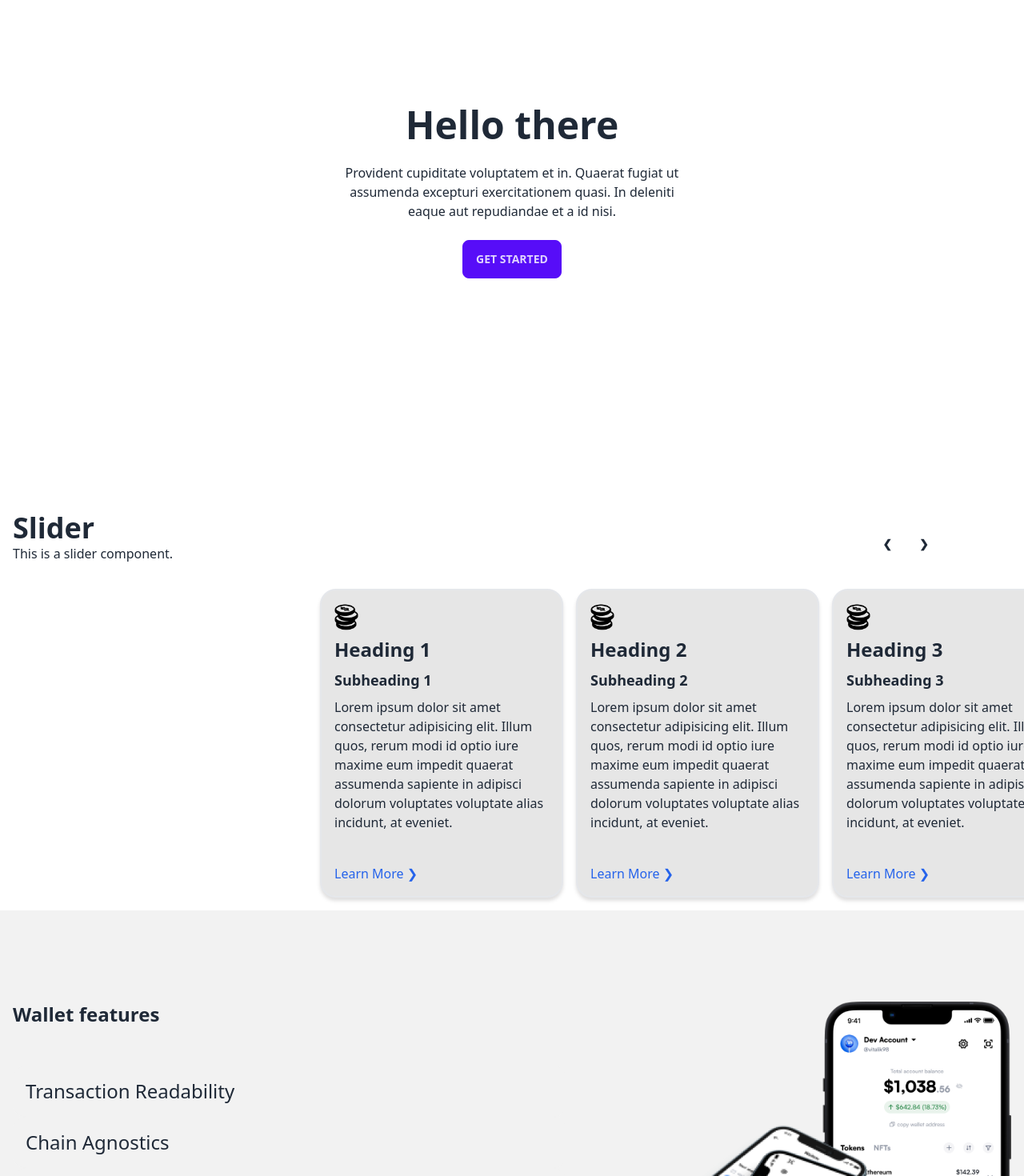
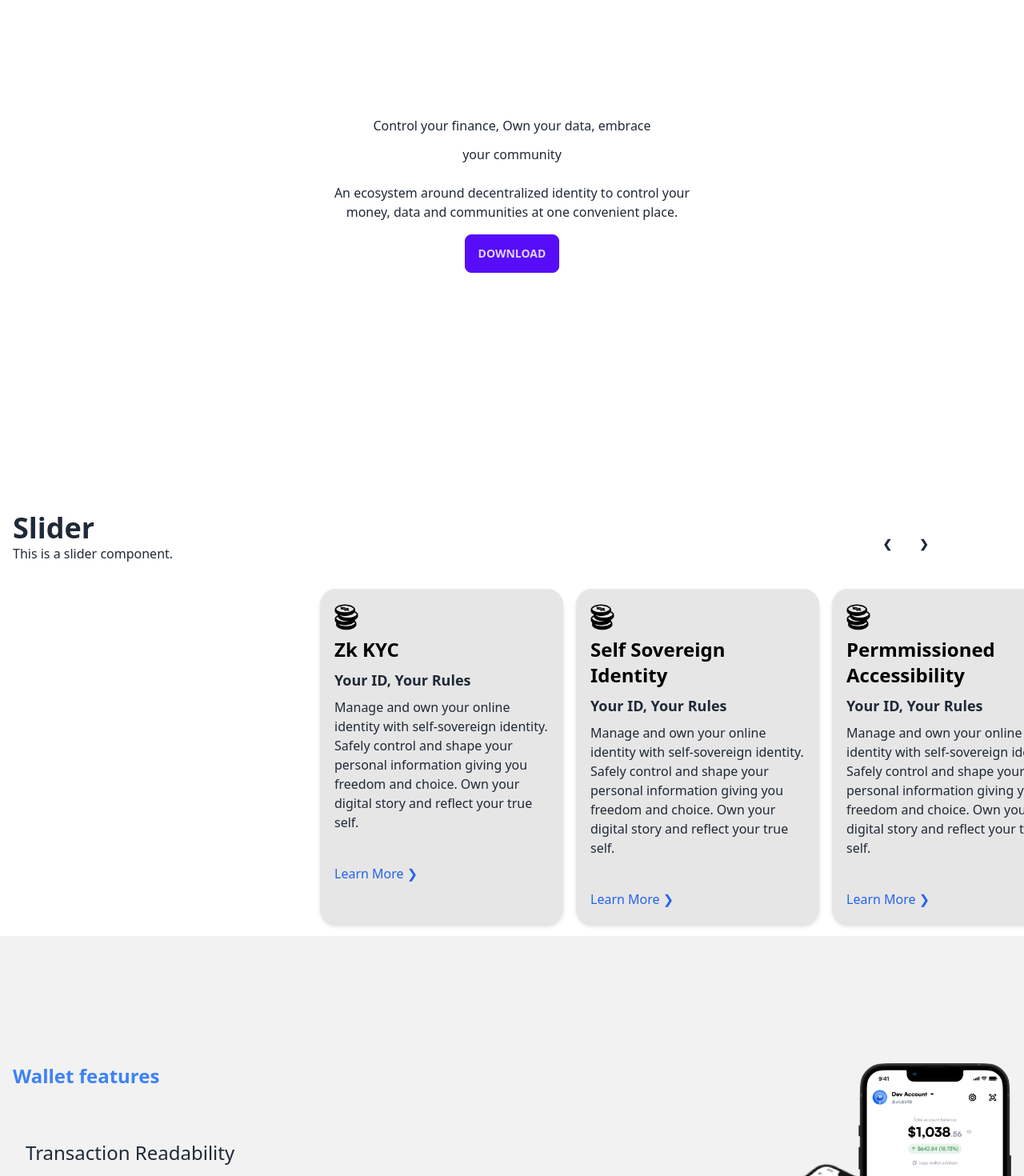
Before and after one commit to KartikeyCode/avex-website2023, a React (Create React App) app: page / in a window 1280 px wide. Shown: the part 960-2430 px from the top of the page at 80% size. Built offline with nearby package versions, Linux system fonts and the light colour scheme; the HTML template or start-up script is replaced by a standard one.

Commit message:
i wrote this

```diff
--- a/src/components/About.jsx
+++ b/src/components/About.jsx
@@ -5,9 +5,10 @@ const About = () => {
     <div className="hero min-h-screen bg-base-100">
         <div className="hero-content text-center">
             <div className="max-w-md">
-            <h1 className="text-5xl font-bold">Hello there</h1>
-            <p className="py-6">Provident cupiditate voluptatem et in. Quaerat fugiat ut assumenda excepturi exercitationem quasi. In deleniti eaque aut repudiandae et a id nisi.</p>
-            <button className="btn btn-primary">Get Started</button>
+            <h1 className="font-sf-pro text-1.9x1 font-medium leading-9 tracking-normal text-center mb-0.5">Control your finance, Own your data, embrace<br />your community</h1>
+
+            <p className="py-4 text-center font-sans font-medium text-22 leading-26 tracking-normal">An ecosystem around decentralized identity to control your <br />money, data and communities at one convenient place.</p>
+            <button className="btn btn-primary">Download</button>
             </div>
         </div>
     </div>
--- a/src/components/Features.jsx
+++ b/src/components/Features.jsx
@@ -5,27 +5,27 @@ import Accordian from './ui/Accordian'
 const FeaturesDetails = [
     {
         heading: 'Transaction Readability',
-        paragraph: 'Manage assets over diverse ecosystem of over 14 blockchain networks with support to additional networks soon'
+        paragraph: 'Truly understand your contact details and signature requests in a user friendly way allowing you to verify the specifics before signing any transactions. '
     },
     {
         heading: 'Chain Agnostics',
-        paragraph: 'Lorem ipsum dolor sit amet consectetur adipisicing elit. Dolorum, voluptatum!'
+        paragraph: 'Manage assets over diverse ecosystem of over 14 blockchain networks with support to additional networks soon. '
     },
     {
         heading: 'Eliminate Public Keys',
-        paragraph: 'Lorem ipsum dolor sit amet consectetur adipisicing elit. Dolorum, voluptatum!'
+        paragraph: 'Experience a unified blockchain experience by sending and receiving assets across multiple networks and apps using the .avex handle '
     },
     {
         heading: 'Advanced Send',
-        paragraph: 'Lorem ipsum dolor sit amet consectetur adipisicing elit. Dolorum, voluptatum!'
+        paragraph: ' Automatically consolidate and transfer scattered tokens across various networks ensuring the recipient receive the requested tokens in their preferred network. '
     },
     {
         heading: 'Scam Detection',
-        paragraph: 'Lorem ipsum dolor sit amet consectetur adipisicing elit. Dolorum, voluptatum!'
+        paragraph: 'Stop loosing your money and getting scammed by receiving alerts before signing any suspicious scam or faulty transactions. '
     },
     {
         heading: 'DeFi',
-        paragraph: 'Lorem ipsum dolor sit amet consectetur adipisicing elit. Dolorum, voluptatum!'
+        paragraph: 'Get full access to defi activities like lending, borrowing, swapping, staking, bridging and more across multiple networks all in one app'
     }
 ]
 
@@ -38,7 +38,7 @@ const Features = () => {
             <button className="btn btn-primary"><a href="/">Try now</a></button>
         </div>
         <div>
-            <h1 className="text-2xl font-bold mb-12">Wallet features</h1>
+        <h1 className="text-2xl font-bold mb-12 text-blue-500">Wallet features</h1>
             {FeaturesDetails.map((feature, index) => <Accordian key={index} {...feature} />)}
         </div>
     </div>
--- a/src/components/Hero.jsx
+++ b/src/components/Hero.jsx
@@ -5,8 +5,15 @@ const Hero = () => {
     <div className="hero min-h-screen bg-base-100">
         <div className="hero-content text-center">
             <div className="max-w-md">
-            <h1 className="text-5xl font-bold">Hello there</h1>
-            <p className="py-6">Provident cupiditate voluptatem et in. Quaerat fugiat ut assumenda excepturi exercitationem quasi. In deleniti eaque aut repudiandae et a id nisi.</p>
+            <h1 className="text-5xl font-bold text-center font-sans font-semibold text-40 leading-48 tracking-normal">
+             Your pass to <br />decentralized future
+            </h1>
+            <p className="py-6 text-center font-sans font-medium text-22 leading-26 tracking-normal">
+            Control your finance, Own your data, embrace your <br />community
+            </p>
+
+
+
             </div>
         </div>
     </div>
--- a/src/components/ui/Carousel.jsx
+++ b/src/components/ui/Carousel.jsx
@@ -3,19 +3,19 @@ import CarouselItem from './CarouselItem'
 
 const slides = [
   {
-    heading: 'Heading 1',
-    subheading: 'Subheading 1',
-    paragraph: 'Lorem ipsum dolor sit amet consectetur adipisicing elit. Illum quos, rerum modi id optio iure maxime eum impedit quaerat assumenda sapiente in adipisci dolorum voluptates voluptate alias incidunt, at eveniet.'
+    heading: <span className="text-black">Zk KYC</span>,
+    subheading: 'Your ID, Your Rules',
+    paragraph: 'Manage and own your online identity with self-sovereign identity. Safely control and shape your personal information giving you freedom and choice. Own your digital story and reflect your true self.'
   },
   {
-    heading: 'Heading 2',
-    subheading: 'Subheading 2',
-    paragraph: 'Lorem ipsum dolor sit amet consectetur adipisicing elit. Illum quos, rerum modi id optio iure maxime eum impedit quaerat assumenda sapiente in adipisci dolorum voluptates voluptate alias incidunt, at eveniet.'
+    heading: <span className="text-black">Self Sovereign Identity</span>,
+    subheading: 'Your ID, Your Rules',
+    paragraph: 'Manage and own your online identity with self-sovereign identity. Safely control and shape your personal information giving you freedom and choice. Own your digital story and reflect your true self. '
   },
   {
-    heading: 'Heading 3',
-    subheading: 'Subheading 3',
-    paragraph: 'Lorem ipsum dolor sit amet consectetur adipisicing elit. Illum quos, rerum modi id optio iure maxime eum impedit quaerat assumenda sapiente in adipisci dolorum voluptates voluptate alias incidunt, at eveniet.'
+    heading: <span className="text-black">Permmissioned Accessibility</span>,
+    subheading: 'Your ID, Your Rules',
+    paragraph: 'Manage and own your online identity with self-sovereign identity. Safely control and shape your personal information giving you freedom and choice. Own your digital story and reflect your true self. '
   },
 ]
 
```
